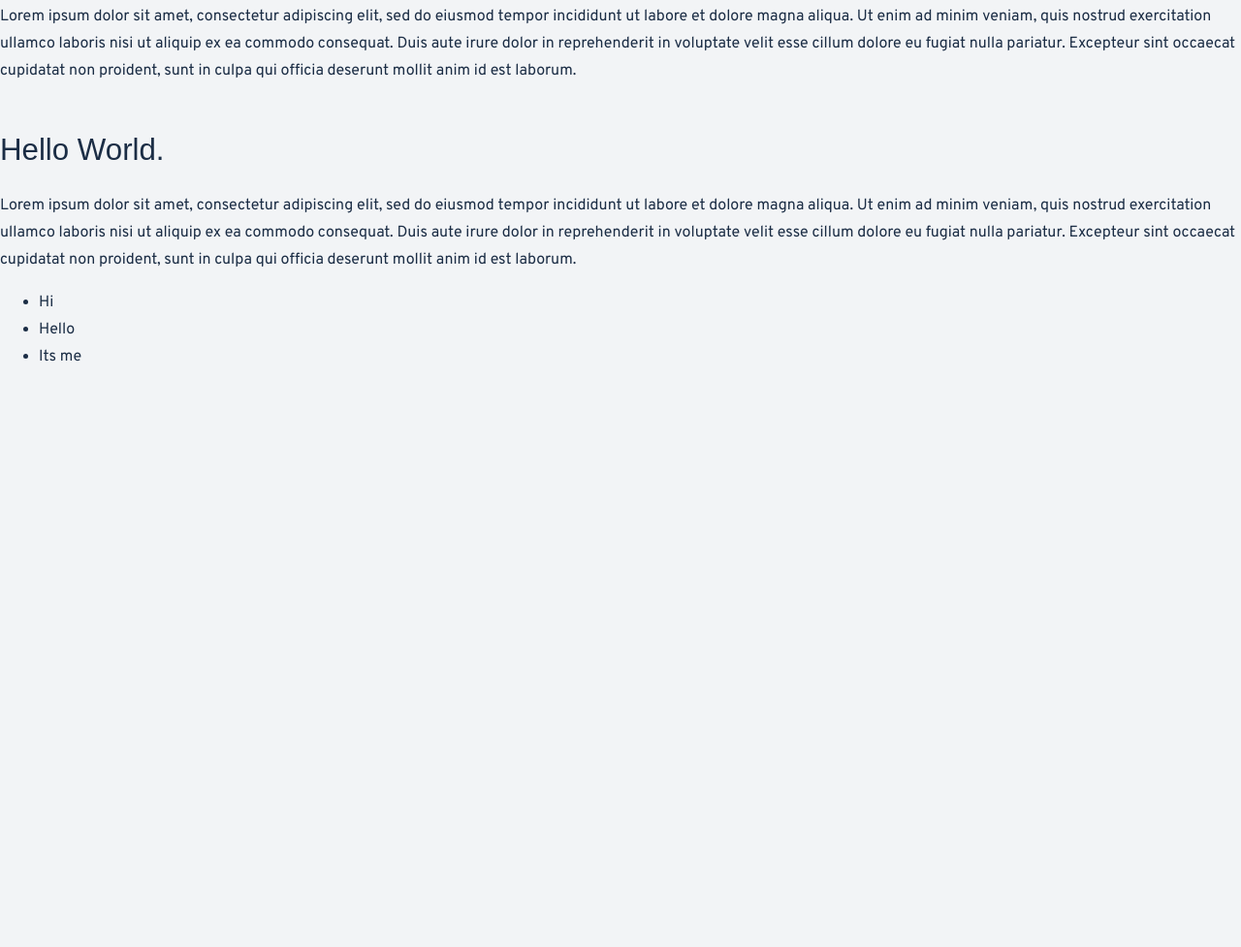
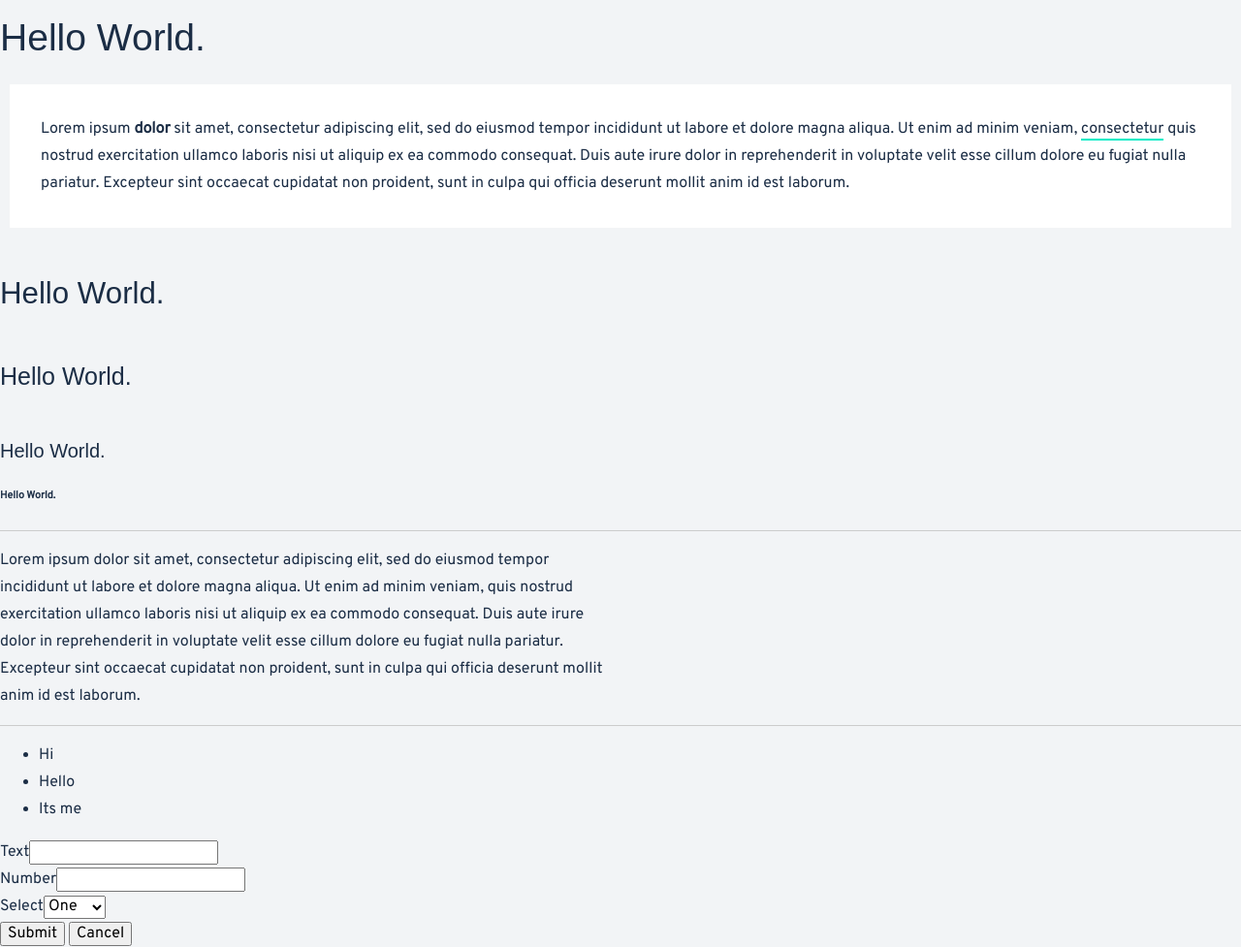
Before and after one commit to trevorsmithbanjo/custom-basecss, a website built with Parcel: page index.html in a window 1280 px wide. Shown: the part 286-1263 px from the top of the page at 97% size. Before the commit the page ends 800 px from the top, so only its background shows below. Built offline with nearby package versions, Linux system fonts and the light colour scheme; a web font is replaced by a local one.

Commit message:
Adds Kitchen Sink With Some Styling.

```diff
--- a/css/style.css
+++ b/css/style.css
@@ -1,6 +1,7 @@
 @import url("https://fonts.googleapis.com/css?family=Chivo:400|Overpass:400");
 
 :root {
+  /* Define colors as colors */
   --green: #00ebc7;
   --red: #ff5470;
   --yellow: #fde24f;
@@ -38,6 +39,14 @@ body {
 
 p {
   margin-bottom: 1rem;
+  max-width: 40em;
+}
+
+p a,
+blockquote a {
+  color: var(--black);
+  text-decoration: none;
+  border-bottom: solid 2px var(--green);
 }
 
 h1,
@@ -123,3 +132,9 @@ h1 {
 .header {
     font-size: 1rem;
 } */
+
+blockquote {
+  margin: 10px;
+  padding: 2em;
+  background: white;
+}
--- a/index.html
+++ b/index.html
@@ -28,7 +28,8 @@
   <!-- Add your site or application content here -->
   <h1>Hello World.</h1>
 
-  <p>Lorem ipsum dolor sit amet, consectetur adipiscing elit, sed do eiusmod tempor incididunt ut labore et dolore magna
+  <p>Lorem ipsum dolor sit amet, <a href="#">consectetur</a> adipiscing elit, sed do eiusmod tempor incididunt ut labore
+    et dolore magna
     aliqua. Ut enim ad minim veniam, quis nostrud exercitation ullamco laboris nisi ut aliquip ex ea commodo consequat.
     Duis aute irure dolor in reprehenderit in voluptate velit esse cillum dolore eu fugiat nulla pariatur. Excepteur
     sint occaecat cupidatat non proident, sunt in culpa qui officia deserunt mollit anim id est laborum.
@@ -36,19 +37,25 @@
 
   <h2>Hello World.</h2>
 
+  <blockquote>Lorem ipsum <strong>dolor</strong> sit amet, consectetur adipiscing elit, sed do eiusmod tempor incididunt
+    ut labore et dolore magna
+    aliqua. Ut enim ad minim veniam, <a href="#">consectetur</a> quis nostrud exercitation ullamco laboris nisi ut
+    aliquip ex ea commodo consequat.
+    Duis aute irure dolor in reprehenderit in voluptate velit esse cillum dolore eu fugiat nulla pariatur. Excepteur
+    sint occaecat cupidatat non proident, sunt in culpa qui officia deserunt mollit anim id est laborum.
+  </blockquote>
+
+  <h3>Hello World.</h3>
+  <h4>Hello World.</h4>
+  <h5>Hello World.</h5>
+  <h6>Hello World.</h6>
+  <hr />
   <p>Lorem ipsum dolor sit amet, consectetur adipiscing elit, sed do eiusmod tempor incididunt ut labore et dolore magna
     aliqua. Ut enim ad minim veniam, quis nostrud exercitation ullamco laboris nisi ut aliquip ex ea commodo consequat.
     Duis aute irure dolor in reprehenderit in voluptate velit esse cillum dolore eu fugiat nulla pariatur. Excepteur
     sint occaecat cupidatat non proident, sunt in culpa qui officia deserunt mollit anim id est laborum.
   </p>
-
-  <h3>Hello World.</h3>
-
-  <p>Lorem ipsum dolor sit amet, consectetur adipiscing elit, sed do eiusmod tempor incididunt ut labore et dolore magna
-    aliqua. Ut enim ad minim veniam, quis nostrud exercitation ullamco laboris nisi ut aliquip ex ea commodo consequat.
-    Duis aute irure dolor in reprehenderit in voluptate velit esse cillum dolore eu fugiat nulla pariatur. Excepteur
-    sint occaecat cupidatat non proident, sunt in culpa qui officia deserunt mollit anim id est laborum.
-  </p>
+  <hr />
 
 
   <ul>
@@ -57,6 +64,21 @@
     <li>Its me</li>
   </ul>
 
+  <form>
+    <div><label for="text">Text</label><input id="text" type="text"></div>
+    <div><label for="number">Number</label><input id="number" type="number"></div>
+    <div><label for="select">Select</label><select name="select" id="select">
+        <option value="select">One</option>
+        <option value="select">Two</option>
+        <option value="select">Three</option>
+      </select></div>
+    <div>
+      <button>Submit</button>
+      <button>Cancel</button>
+    </div>
+
+
+  </form>
 
 
   <script src="js/vendor/modernizr-3.11.2.min.js"></script>
```
